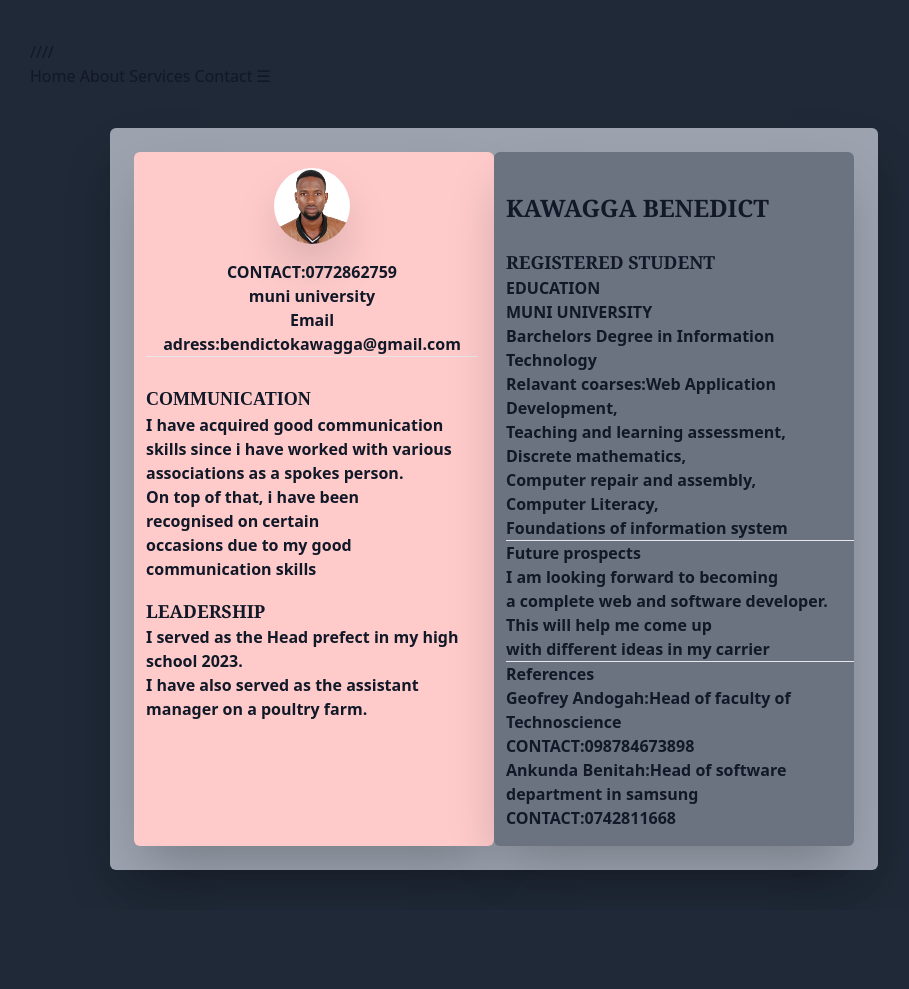
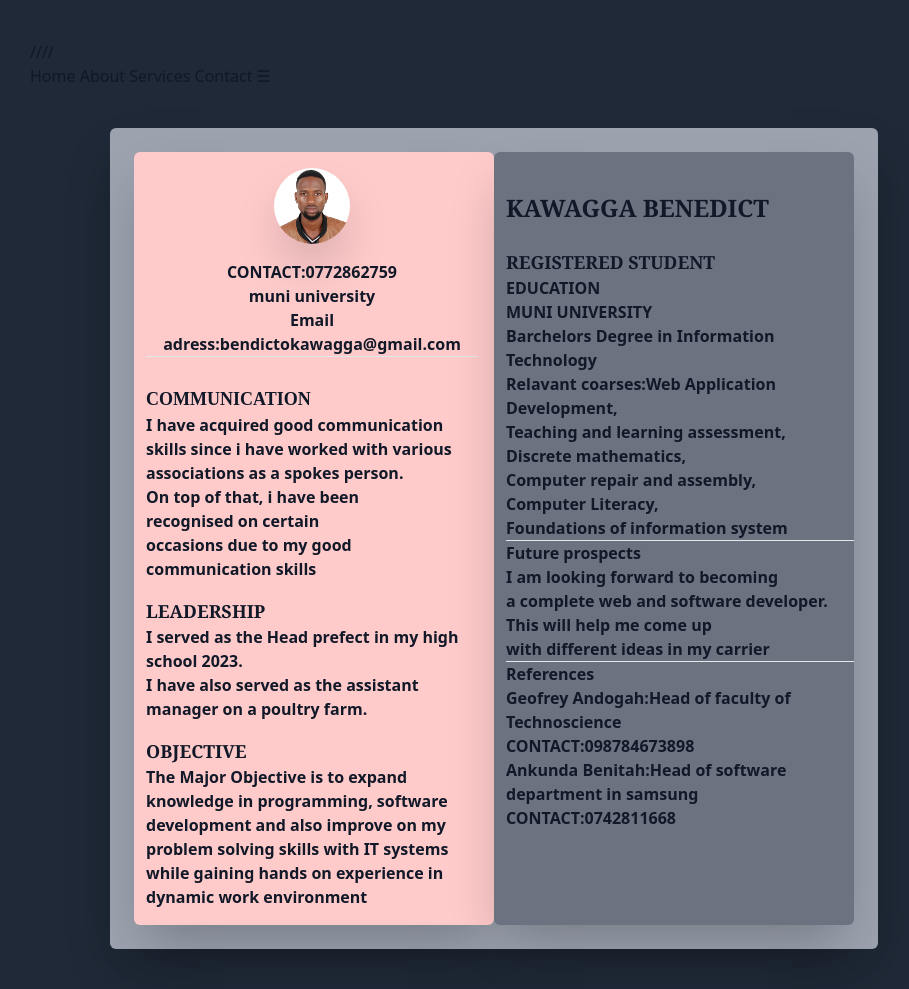
Before and after one commit to Benedictkawagga/tailwind, a website: page resume/index4.html in a window 1280 px wide. Shown: the whole page, without its empty margins (130-1039 px from the left). Before the commit the page ends 910 px from the top, so only its background shows below. Drawn offline with nearby package versions, Linux system fonts and the light colour scheme; files that its build step writes are made by us from their sources.

Commit message:
Update resume with objective section and formatting
Added an objective section to the resume and improved formatting.

```diff
--- a/resume/index4.html
+++ b/resume/index4.html
@@ -49,6 +49,10 @@
  <h3 class="font-serif text-lg">LEADERSHIP</h3>
     <p>I served as the Head prefect in my high school 2023.<br>I have also served as the assistant<br> manager on a poultry farm. </p>
     </div>
+   <div class="mt-4">
+      <h3 class="font-serif text-lg">OBJECTIVE</h3>
+      <p>The Major Objective is to expand knowledge in programming, software development and also improve on my problem solving skills with IT systems while gaining hands on experience in dynamic work environment</p>
+   </div>
     </div>
         </div>
         <div class="bg-gray-500 shadow-2xl rounded-md pl-3 pt-4 pb-4">
```
